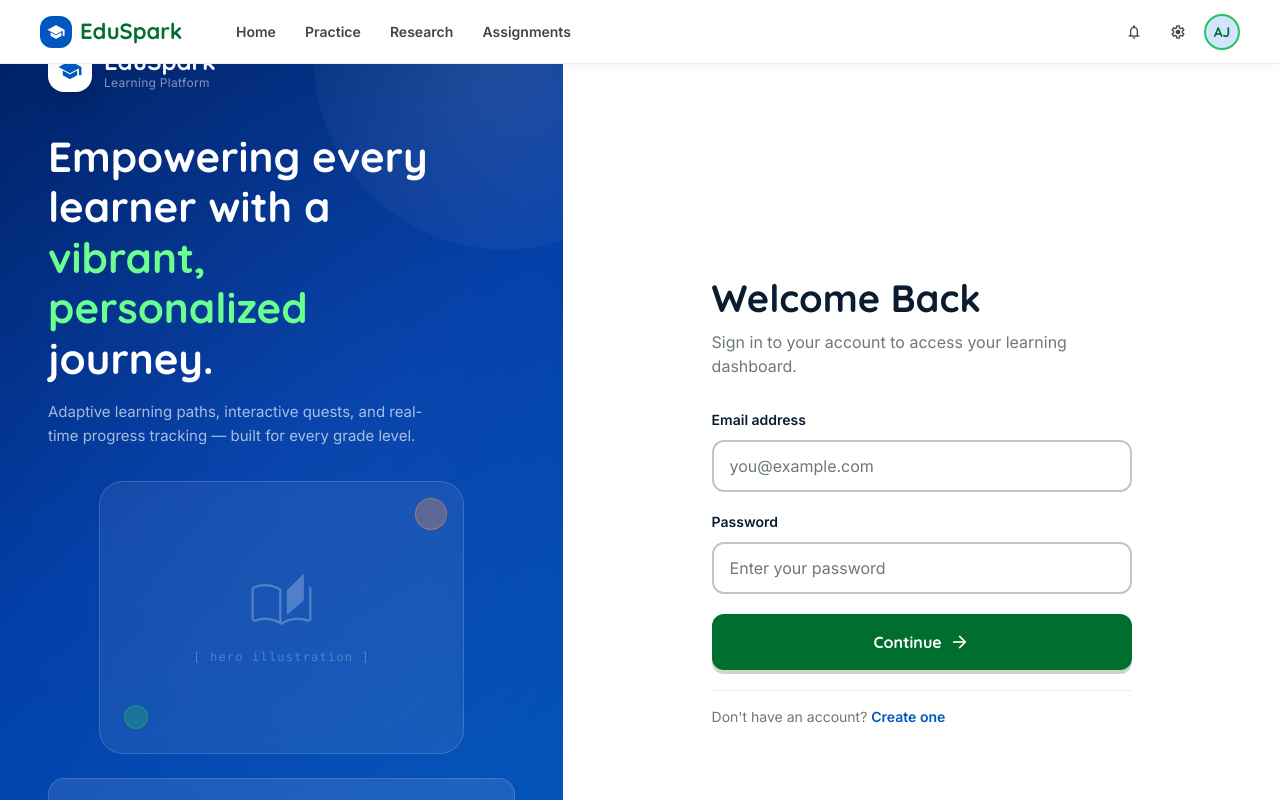
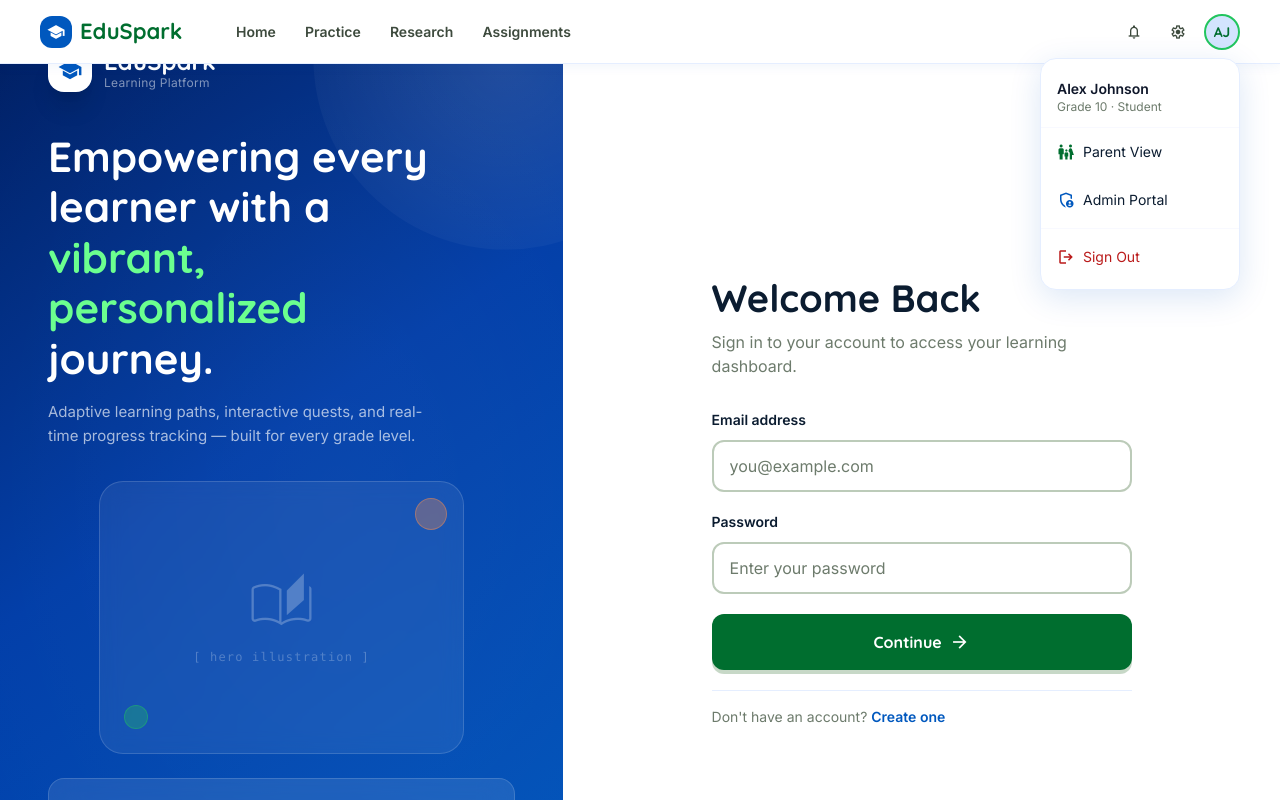
Before and after one commit to Goshike-Shyam/student_assistant, a Next.js app: page /login in a window 1280 px wide. Both pictures are taken after a click on the button "AJ". Shown: the top 800 px of the page. Built offline with nearby package versions, Linux system fonts and the light colour scheme; no server answers.

Commit message:
Database connection configured with Supabase credentials and migrations deployed

```diff
--- a/app/layout.tsx
+++ b/app/layout.tsx
@@ -7,7 +7,11 @@ export const metadata: Metadata = {
   description: 'School Assistant landing page and tutoring workspace with AI, progress tracking, and resources.'
 };
 
-export default function RootLayout({ children }: { children: React.ReactNode }) {
+export default function RootLayout({
+  children,
+}: {
+  children: React.ReactNode;
+}) {
   return (
     <html lang="en">
       <body className="min-h-screen bg-slate-50 text-slate-900 antialiased">
--- a/components/auth/sign-in-form.tsx
+++ b/components/auth/sign-in-form.tsx
@@ -2,6 +2,7 @@
 
 import { useState } from 'react';
 import Link from 'next/link';
+import { Session } from 'inspector';
 
 const API_URL = process.env.NEXT_PUBLIC_API_URL || 'http://localhost:4000';
 
@@ -9,7 +10,8 @@ export default function SignInForm() {
   const [email, setEmail] = useState('');
   const [password, setPassword] = useState('');
   const [status, setStatus] = useState<string | null>(null);
-  const [session, setSession] = useState(null);
+  //const [session, setSession] = useState(null);
+  const [session, setSession] = useState<Session | null>(null);
 
   const handleSignIn = async (event: React.FormEvent<HTMLFormElement>) => {
     event.preventDefault();
@@ -66,7 +68,7 @@ export default function SignInForm() {
         <div className="space-y-6">
           <div className="rounded-2xl bg-[#eff4ff] border border-[#d8e2ff] p-5">
             <p className="text-sm text-[#0b1c30]">
-              Signed in as <span className="font-semibold text-[#0058be]">{session.email}</span>
+              Signed in as <span className="font-semibold text-[#0058be]">{session?.email ?? "Not signed in"}</span>
             </p>
           </div>
 
--- a/components/ui/site-header.tsx
+++ b/components/ui/site-header.tsx
@@ -1,4 +1,6 @@
+"use client";
 import Link from 'next/link';
+import { useState } from 'react';
 
 const navItems = [
   { label: 'Home', href: '/' },
@@ -8,15 +10,23 @@ const navItems = [
 ];
 
 export function SiteHeader() {
+  const [menuOpen, setMenuOpen] = useState(false);
+
   return (
-    <nav className="fixed top-0 left-0 right-0 z-50 h-16 bg-white border-b border-[#e5eeff] flex items-center justify-between px-10 shadow-sm" style={{ boxShadow: '0 2px 12px rgba(0,88,190,.06)' }}>
+    <nav className="fixed top-0 left-0 right-0 z-50 h-16 bg-white border-b border-[#e5eeff] flex items-center justify-between px-10 shadow-sm"
+      style={{ boxShadow: '0 2px 12px rgba(0,88,190,.06)' }}
+    >
       <div className="flex items-center gap-10">
-        <Link href="/" className="qs font-bold text-[22px] text-[#006e2f] no-underline flex items-center gap-2">
+        <Link
+          href="/"
+          className="qs font-bold text-[22px] text-[#006e2f] no-underline flex items-center gap-2"
+        >
           <div className="w-8 h-8 bg-[#0058be] rounded-xl flex items-center justify-center">
             <span className="mat-fill text-white text-lg">school</span>
           </div>
           EduSpark
         </Link>
+
         <div className="flex items-center gap-0.5">
           {navItems.map((item) => (
             <Link key={item.href} href={item.href} className="nav-link">
@@ -25,32 +35,59 @@ export function SiteHeader() {
           ))}
         </div>
       </div>
+
       <div className="flex items-center gap-2">
         <button className="w-9 h-9 rounded-full hover:bg-[#eff4ff] flex items-center justify-center transition-colors text-[#3d4a3d]">
           <span className="mat">notifications</span>
         </button>
+
         <button className="w-9 h-9 rounded-full hover:bg-[#eff4ff] flex items-center justify-center transition-colors text-[#3d4a3d]">
           <span className="mat">settings</span>
         </button>
+
         <div className="relative">
-          <button onclick="document.getElementById('umenu')?.classList.toggle('hidden')" className="w-9 h-9 rounded-full bg-[#d3e4fe] border-2 border-[#22c55e] flex items-center justify-center font-bold text-[#006e2f] text-sm qs">
+          <button
+            onClick={() => setMenuOpen(!menuOpen)}
+            className="w-9 h-9 rounded-full bg-[#d3e4fe] border-2 border-[#22c55e] flex items-center justify-center font-bold text-[#006e2f] text-sm qs"
+          >
             AJ
           </button>
-          <div id="umenu" className="hidden absolute top-11 right-0 bg-white rounded-2xl border border-[#e5eeff] py-2 min-w-[200px]" style={{ boxShadow: '0 8px 32px rgba(0,88,190,.14)' }}>
+
+          <div
+            id="umenu"
+            className={`${menuOpen ? '' : 'hidden'} absolute top-11 right-0 bg-white rounded-2xl border border-[#e5eeff] py-2 min-w-[200px]`}
+            style={{ boxShadow: '0 8px 32px rgba(0,88,190,.14)' }}
+          >
             <div className="px-4 py-3 border-b border-[#f8f9ff]">
               <p className="font-semibold text-sm">Alex Johnson</p>
               <p className="text-xs text-[#6d7b6c]">Grade 10 · Student</p>
             </div>
-            <Link href="/parent-portal" className="flex items-center gap-2 px-4 py-2.5 text-sm text-[#0b1c30] hover:bg-[#eff4ff] transition-colors">
-              <span className="mat text-[#006e2f] text-lg">family_restroom</span>
+
+            <Link
+              href="/parent-portal"
+              className="flex items-center gap-2 px-4 py-2.5 text-sm text-[#0b1c30] hover:bg-[#eff4ff] transition-colors"
+            >
+              <span className="mat text-[#006e2f] text-lg">
+                family_restroom
+              </span>
               Parent View
             </Link>
-            <Link href="/admin" className="flex items-center gap-2 px-4 py-2.5 text-sm text-[#0b1c30] hover:bg-[#eff4ff] transition-colors">
-              <span className="mat text-[#0058be] text-lg">admin_panel_settings</span>
+
+            <Link
+              href="/admin"
+              className="flex items-center gap-2 px-4 py-2.5 text-sm text-[#0b1c30] hover:bg-[#eff4ff] transition-colors"
+            >
+              <span className="mat text-[#0058be] text-lg">
+                admin_panel_settings
+              </span>
               Admin Portal
             </Link>
+
             <div className="border-t border-[#f8f9ff] mt-1 pt-1">
-              <Link href="/login" className="flex items-center gap-2 px-4 py-2.5 text-sm text-[#ba1a1a] hover:bg-[#fff4f4] transition-colors">
+              <Link
+                href="/login"
+                className="flex items-center gap-2 px-4 py-2.5 text-sm text-[#ba1a1a] hover:bg-[#fff4f4] transition-colors"
+              >
                 <span className="mat text-[#ba1a1a] text-lg">logout</span>
                 Sign Out
               </Link>
```
Also changed, not shown: tsconfig.json (+4 -4 lines), 1 other file (tests, documents, lock files or other folders).
